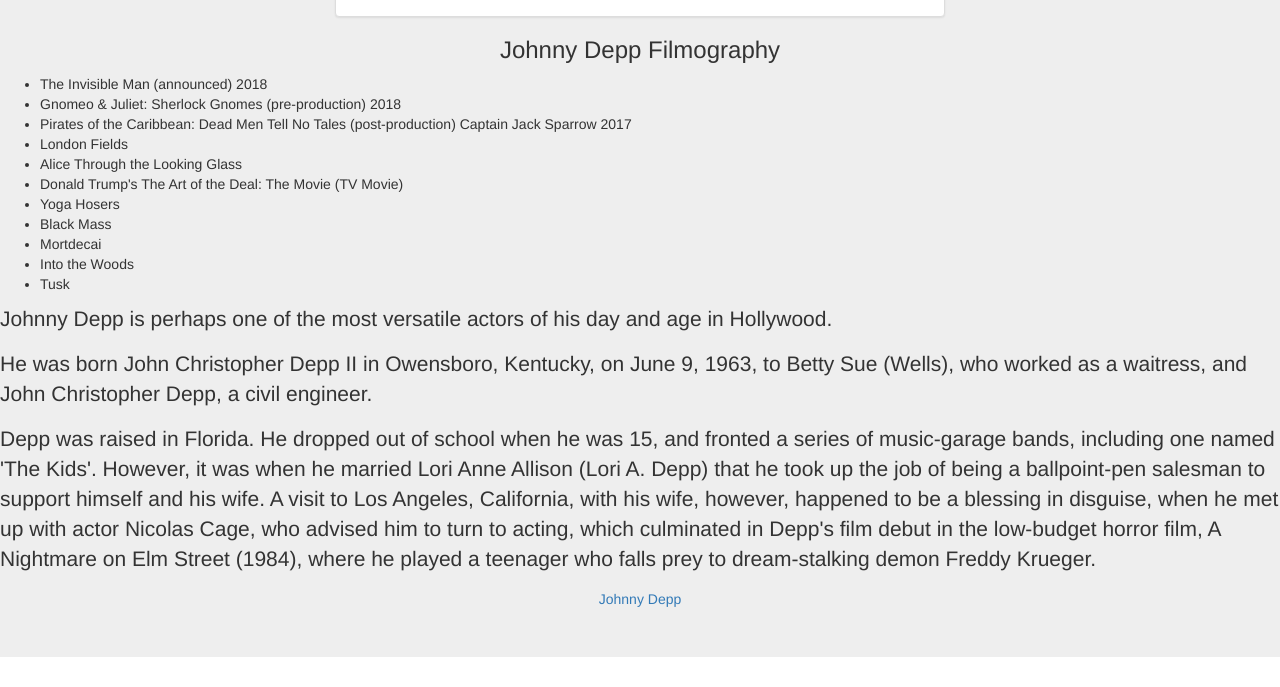
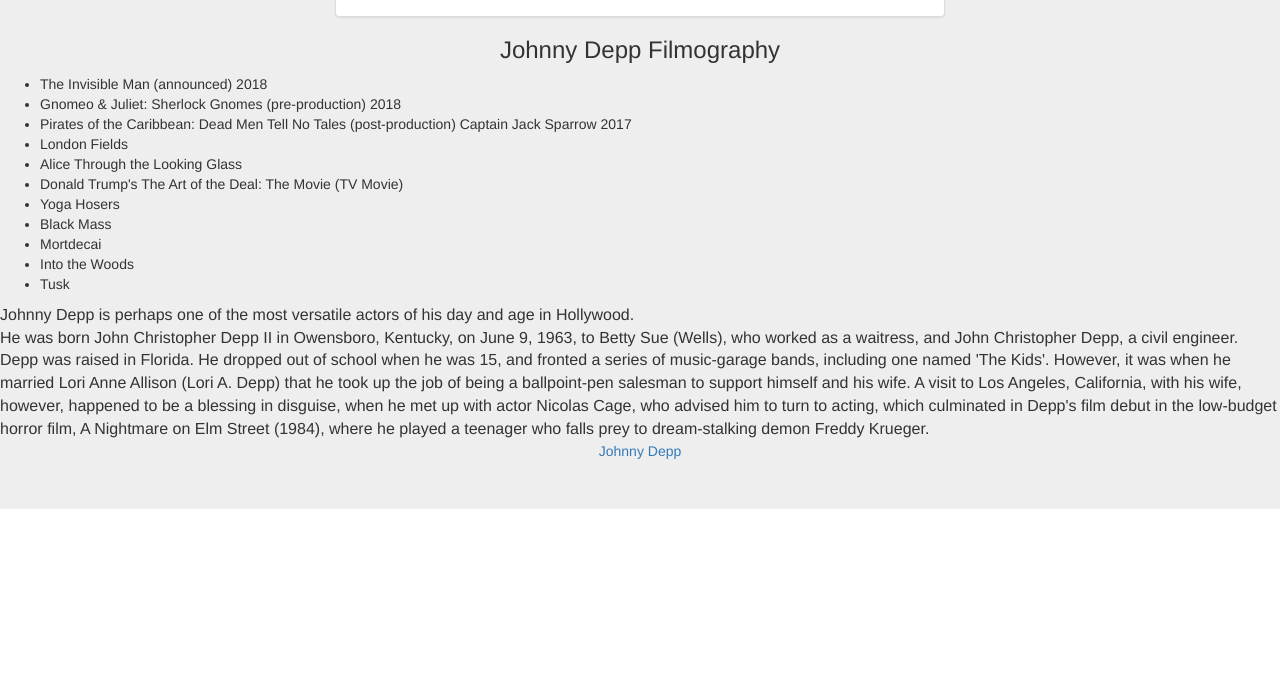
Before and after one commit to DimaWorld022/Simple-Bootstrap-Page, a plain HTML site: page index.html in a window 1280 px wide. Shown: the part 722-1409 px from the top of the page. After the commit the page ends 1261 px from the top, so only its background shows below. Drawn offline with nearby package versions, Linux system fonts and the light colour scheme.

Commit message:
add new file

```diff
--- a/index.html
+++ b/index.html
@@ -44,10 +44,10 @@
    </ul>
 
 
-    <p> Johnny Depp is perhaps one of the most versatile actors of his day and age in Hollywood.</p>
-    <p> He was born John Christopher Depp II in Owensboro, Kentucky, on June 9, 1963, to Betty Sue (Wells), who worked as a waitress, and John Christopher Depp, a civil engineer.</p>
-    <p> Depp was raised in Florida. He dropped out of school when he was 15, and fronted a series of music-garage bands, including one named 'The Kids'. However, it was when he married Lori Anne Allison (Lori A. Depp) that he took up the job of being a ballpoint-pen salesman to support himself and his wife. A visit to Los Angeles, California, with his wife, however, happened to be a blessing in disguise, when he met up with actor Nicolas Cage, who advised him to turn to acting, which culminated in Depp's film debut in the low-budget horror film, A Nightmare on Elm Street (1984), where he played a teenager who falls prey to dream-stalking demon Freddy Krueger.
-    </p>
+    <font size="3">  Johnny Depp is perhaps one of the most versatile actors of his day and age in Hollywood.
+    <br> He was born John Christopher Depp II in Owensboro, Kentucky, on June 9, 1963, to Betty Sue (Wells), who worked as a waitress, and John Christopher Depp, a civil engineer.
+    <br> Depp was raised in Florida. He dropped out of school when he was 15, and fronted a series of music-garage bands, including one named 'The Kids'. However, it was when he married Lori Anne Allison (Lori A. Depp) that he took up the job of being a ballpoint-pen salesman to support himself and his wife. A visit to Los Angeles, California, with his wife, however, happened to be a blessing in disguise, when he met up with actor Nicolas Cage, who advised him to turn to acting, which culminated in Depp's film debut in the low-budget horror film, A Nightmare on Elm Street (1984), where he played a teenager who falls prey to dream-stalking demon Freddy Krueger.
+    </font>
 
     <div  class="foot1 text-center">
     <a href="http://www.imdb.com/name/nm0000136/#actor" target="_blank"> Johnny Depp   </a>
```
